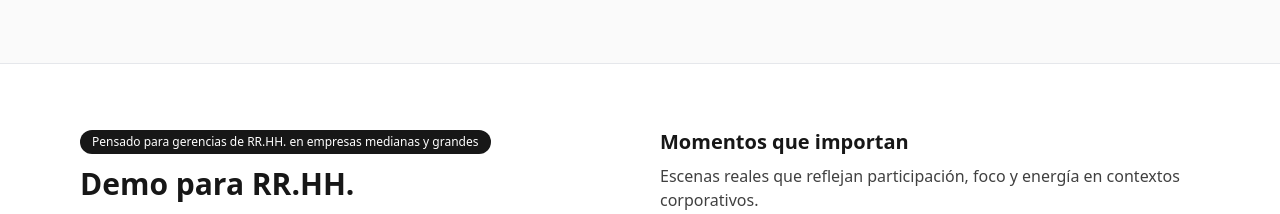
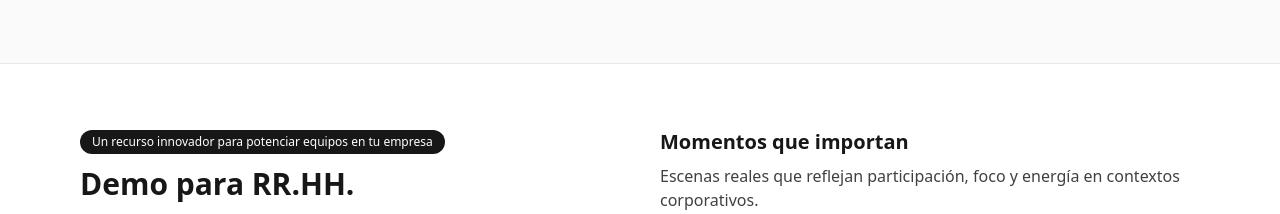
Before and after one commit to Echevensko/echevensko-b2b, a Next.js app: page / in a window 1280 px wide. Shown: the part 1060-1274 px from the top of the page. Built offline with nearby package versions, Linux system fonts and the light colour scheme.

Commit message:
Update page.tsx

```diff
--- a/app/page.tsx
+++ b/app/page.tsx
@@ -136,7 +136,7 @@ export default function EchevenskoB2BLanding() {
           <div className="grid lg:grid-cols-2 gap-10 items-start">
             {/* Bloque video para gerencias de RR.HH. */}
             <div>
-              <Badge className="mb-3">Pensado para gerencias de RR.HH. en empresas medianas y grandes</Badge>
+              <Badge className="mb-3">Un recurso innovador para potenciar equipos en tu empresa</Badge>
               <h2 className="text-3xl font-bold">Demo para RR.HH.</h2>
               <p className="mt-2 text-neutral-700">Conoce el tono, la energía y el tipo de herramientas que llevamos a tu organización. Ideal para evaluar fit con iniciativas de bienestar, cultura y liderazgo.</p>
               <div className="mt-6 rounded-2xl overflow-hidden border">
```
